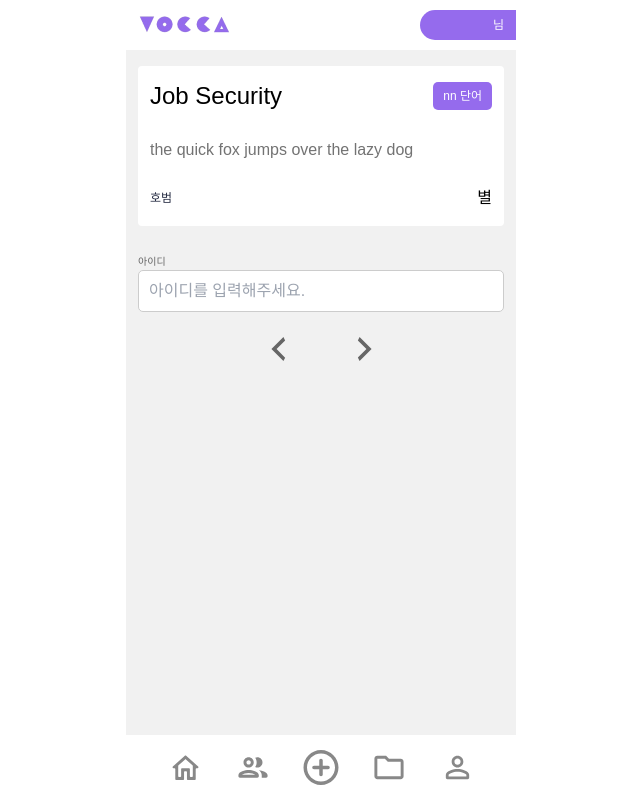
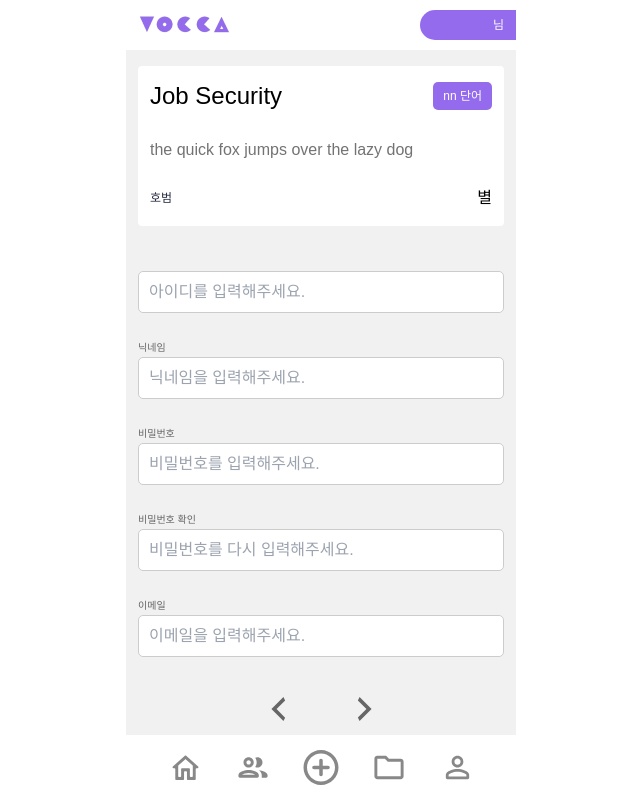
Before and after one commit to OZ-Coding-School/oz_02_main-005-FE, a Next.js app: page /styleguide/hobeom in a window 1280 px wide. Shown: the whole page, without its empty margins (319-959 px from the left). Built offline with nearby package versions, Linux system fonts and the light colour scheme.

Commit message:
[chore] 공용 인풋 수정

```diff
--- a/src/app/styleguide/hobeom/page.tsx
+++ b/src/app/styleguide/hobeom/page.tsx
@@ -1,14 +1,51 @@
+'use client';
+
+import { LOGIN_INPUT_PROPS } from '@/shared/@common/constants/input';
 import BaseFrame from '@/shared/@common/ui/baseFrame/BaseFrame';
-import BottomMenuBar from '@/shared/@common/ui/bottomMenu/BottomMenuBar';
 import CardListItem from '@/shared/@common/ui/cardListItem/CardListItem';
 import Input from '@/shared/@common/ui/input/Input';
 import SlideButton from '@/shared/@common/ui/slideButton/SlideButton';
+import validInput from '@/shared/@common/utils/validInput';
+import { useState } from 'react';
 
 const page = () => {
+  const [isValid, setIsValid] = useState<ValidationState>({
+    id: true,
+    nickname: true,
+    password: true,
+    check_password: true,
+    email: true,
+  });
+  const [input, setInput] = useState<InputState>({
+    id: '',
+    nickname: '',
+    password: '',
+    check_password: '',
+    email: '',
+  });
+
+  function handleChangeInput(e: React.ChangeEvent<HTMLInputElement>, path: string, type: string, inputValue: string) {
+    if (e.target) setInput(state => ({ ...state, [type]: inputValue }));
+    setIsValid(state => ({ ...state, [type]: validInput(path, type, inputValue) }));
+  }
+
   return (
     <BaseFrame>
       <CardListItem />
-      <Input label="아이디" placeholder="아이디를 입력해주세요." />
+      {LOGIN_INPUT_PROPS.map(({ errormessage, label, path, placeholder, type }) => (
+        <Input
+          key={label}
+          value={input[type]}
+          label={label}
+          placeholder={placeholder}
+          type={type}
+          path={path}
+          isValid={isValid[type]}
+          errormessage={errormessage}
+          onChange={e => handleChangeInput(e, path, type, e.target.value)}
+        />
+      ))}
+
       <SlideButton />
     </BaseFrame>
   );
--- /dev/null
+++ b/src/shared/@common/constants/input.ts
@@ -0,0 +1,37 @@
+export const LOGIN_INPUT_PROPS = [
+  {
+    label: '아이디',
+    placeholder: '아이디를 입력해주세요.',
+    errormessage: '필수 항목',
+    type: 'id',
+    path: 'rename',
+  },
+  {
+    label: '닉네임',
+    placeholder: '닉네임을 입력해주세요.',
+    errormessage: '필수 항목',
+    type: 'nickname',
+    path: 'signUp',
+  },
+  {
+    label: '비밀번호',
+    placeholder: '비밀번호를 입력해주세요.',
+    errormessage: '필수 항목',
+    type: 'password',
+    path: 'signUp',
+  },
+  {
+    label: '비밀번호 확인',
+    placeholder: '비밀번호를 다시 입력해주세요.',
+    errormessage: '필수 항목',
+    type: 'check_password',
+    path: 'signUp',
+  },
+  {
+    label: '이메일',
+    placeholder: '이메일을 입력해주세요.',
+    errormessage: '필수 항목',
+    type: 'email',
+    path: 'signUp',
+  },
+];
--- /dev/null
+++ b/src/shared/@common/types/input.ts
@@ -0,0 +1,16 @@
+interface ValidationState {
+  id: boolean;
+  nickname: boolean;
+  password: boolean;
+  check_password: boolean;
+  email: boolean;
+  [key: string]: boolean; // 인덱스 시그니처 추가
+}
+
+interface InputState {
+  id: string;
+  nickname: string;
+  password: string;
+  email: string;
+  [key: string]: string;
+}
--- a/src/shared/@common/ui/input/Input.tsx
+++ b/src/shared/@common/ui/input/Input.tsx
@@ -1,17 +1,32 @@
-import React from 'react';
+import React, { InputHTMLAttributes, useState } from 'react';
 
-function Input({ label, placeholder }: { label: string; placeholder: string }) {
+interface InputProps extends InputHTMLAttributes<HTMLInputElement> {
+  path: string;
+  type: string;
+  label?: string;
+  isValid: boolean;
+  errormessage: string;
+}
+
+function Input({ path, type, label, isValid, ...props }: InputProps) {
   return (
-    <div className="flex flex-col w-[366px] h-[58px] text-10 font-medium justify-between">
-      <label htmlFor={label} className="text-gray6">
-        {label}
+    <div className="flex flex-col w-[366px] h-[74px] text-10 font-medium justify-start gap-[2px]">
+      <label htmlFor={label} className={`text-gray6 h-[15px]`}>
+        {path === 'rename' ? '' : label}
       </label>
       <input
         name={label}
         type="text"
-        placeholder={placeholder}
-        className="border rounded-[5px] border-grayc w-full h-[2.625rem] text-16 p-[10px] font-regular text-grayc"
+        className={`border rounded-[5px] border-grayc w-full h-[2.625rem] text-16 p-[10px] font-regular text-grayc ${
+          isValid ? 'border-grayc' : 'border-danger'
+        }`}
+        {...props}
       />
+      {!isValid && (
+        <label htmlFor={label} className="text-danger">
+          {props.errormessage}
+        </label>
+      )}
     </div>
   );
 }
--- /dev/null
+++ b/src/shared/@common/utils/validInput.ts
@@ -0,0 +1,45 @@
+export default function validInput(path: string, type: string, input: string, currentPassword?: string) {
+  const hasEnglish = /[a-zA-Z]/.test(input);
+  const hasNumber = /[0-9]/.test(input);
+  const hasSpecialChar = /[^a-zA-Z0-9\s]/.test(input);
+  const isValidEmail = /^[a-zA-Z0-9._%+-]+@[a-zA-Z0-9.-]+\.[a-zA-Z]{2,}$/.test(input);
+  const isLong = input.length >= 6;
+
+  //const isIdExists = checkIdExists(input);
+  // const isPasswordExists = checkPasswordExists(input);
+  const isIdExists = false;
+  const isPasswordExists = false;
+
+  // path: login/ signUp/ rename
+  if (path === 'login') {
+    switch (type) {
+      case 'id':
+        return isIdExists;
+      case 'password':
+        return isPasswordExists;
+    }
+  } else if (path === 'signUp') {
+    switch (type) {
+      case 'id':
+        return hasEnglish && hasNumber && !isIdExists;
+      case 'nickname':
+        return hasEnglish && hasNumber;
+      case 'password':
+        return hasEnglish && hasNumber && hasSpecialChar && isLong;
+      case 'check_password':
+        return currentPassword === input;
+      case 'email':
+        return isValidEmail;
+    }
+  } else if (path === 'rename') {
+    switch (type) {
+      case 'current_password':
+        return isPasswordExists;
+      case 'new_password':
+        return hasNumber && hasEnglish && hasSpecialChar && isLong && !isPasswordExists;
+      case 'check_password':
+        return currentPassword === input;
+    }
+  }
+  return true;
+}
```
